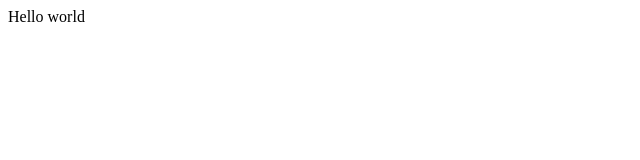
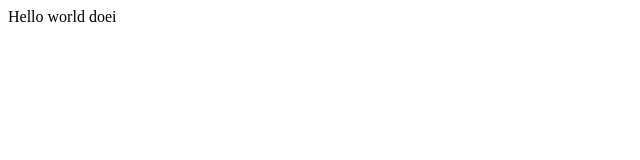
Before and after one commit to esmee4/GitHub, a plain HTML site: page index.html in a window 1280 px wide. Shown: the full height of the page, 0-640 px from the left. Drawn offline with Linux system fonts and the light colour scheme.

Commit message:
tekst toegevoegd

```diff
--- a/index.html
+++ b/index.html
@@ -7,7 +7,7 @@
     <link href="style.css" rel="stylesheet" type="text/css" />
   </head>
   <body>
-    Hello world
+    Hello world doei
     <script src="script.js"></script>
   </body>
 </html>
```
